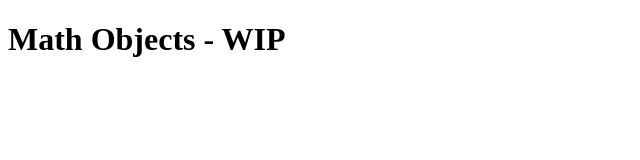
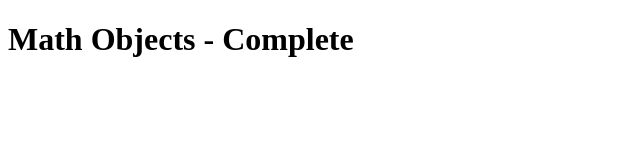
Before and after one commit to kayleechristine/codeup-web-exercises, a website: page math-js.html in a window 1280 px wide. Shown: the whole page, without its empty margins (0-640 px from the left). Drawn offline with Linux system fonts and the light colour scheme.

Commit message:
finished the math objects exercise

```diff
--- a/js/circle.js
+++ b/js/circle.js
@@ -1,7 +1,7 @@
 (function() {
     "use strict";
 
-    /* ##################################################################### */ /* WIP */
+    /* ##################################################################### */ /* Complete */
 
     // create a circle object
 
@@ -26,16 +26,18 @@
         }
     };
 
-    /* ##################################################################### */ /* WIP */
-
     // log info about the circle
     console.log("Raw circle information");
     circle.logInfo(false);
     console.log("Circle information rounded to the nearest whole number:");
     circle.logInfo(true);
 
+    /* ##################################################################### */ /* WIP */
+
     console.log("=======================================================");
     // TODO: Change the radius of the circle to 5.
+
+    circle.radius = 5;
 
     // log info about the circle
     console.log("Raw circle information");
--- a/math-js.html
+++ b/math-js.html
@@ -5,7 +5,7 @@
     <title>Math Objects</title>
 </head>
 <body>
-    <h1>Math Objects - WIP</h1>
+    <h1>Math Objects - Complete</h1>
     <script src="js/circle.js"></script>
 </body>
 </html>
```
